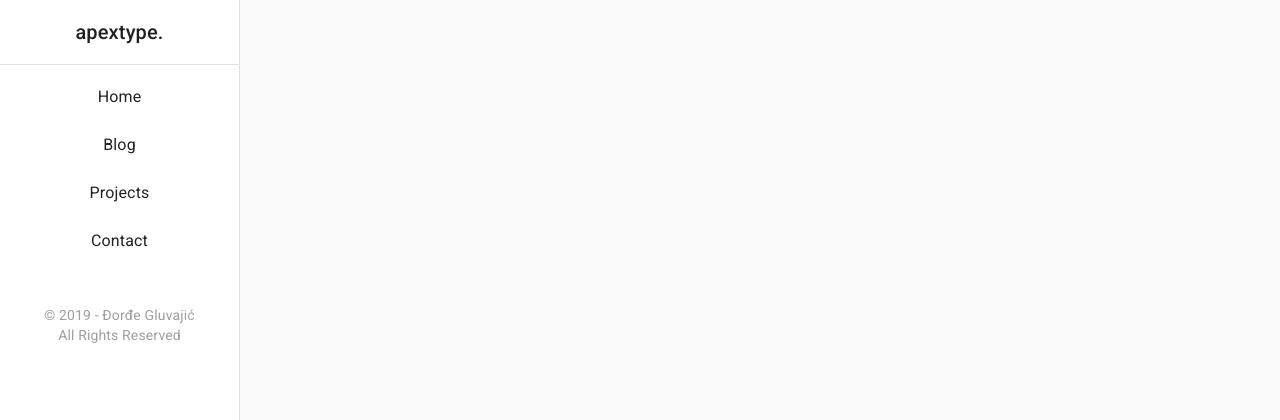
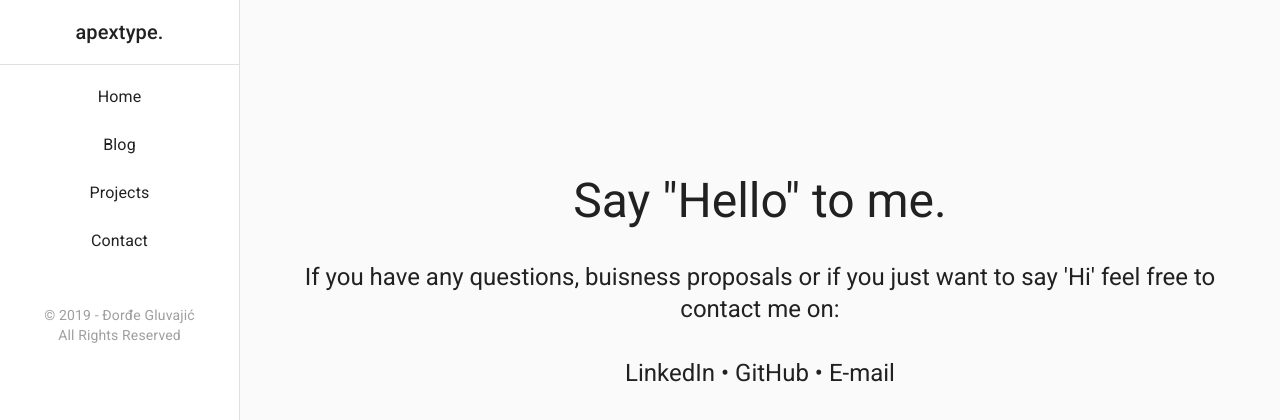
Before and after one commit to crn1/apextype-frontend, a React (Create React App) app: page /contact in a window 1280 px wide. Shown: the top 420 px of the page. Built offline with nearby package versions, Linux system fonts and the light colour scheme.

Commit message:
Added contact page

```diff
--- a/src/App.js
+++ b/src/App.js
@@ -4,6 +4,7 @@ import { BrowserRouter, Route, Switch } from 'react-router-dom';
 import Wrapper from './Wrapper';
 import Home from './Home';
 import Blog from './Blog';
+import Contact from './Contact';
 
 const App = () => (
 	<BrowserRouter>
@@ -11,6 +12,7 @@ const App = () => (
 			<Switch>
 				<Route exact path='/' component={Home} />
 				<Route path='/blog' component={Blog} />
+				<Route path='/contact' component={Contact} />
 			</Switch>
 		</Wrapper>
 	</BrowserRouter>
--- /dev/null
+++ b/src/Contact.js
@@ -0,0 +1,46 @@
+import React from 'react';
+import Typography from '@material-ui/core/Typography';
+import Grid from '@material-ui/core/Grid';
+import { makeStyles } from '@material-ui/core/styles';
+
+const useStyles = makeStyles(theme => ({
+	flex: {
+		display: 'flex',
+		alignItems: 'center',
+		[theme.breakpoints.up('sm')]: {
+			paddingTop: '15%',
+		}
+	},
+	flexGrow: {
+		flexGrow: 1,
+	}
+}));
+
+
+const Home = () => {
+
+	const classes = useStyles();
+
+	return (
+		<Grid container spacing={4} className={classes.flex}>
+			<Grid item xs={12}>
+				<Typography className={classes.flexGrow} variant='h3' align='center'>
+					Say "Hello" to me.
+				</Typography>
+			</Grid>
+			<Grid item xs={12}>
+				<Typography className={classes.flexGrow} variant='h5' align='center'>
+					If you have any questions, buisness proposals or if you just want to say 'Hi' feel free to contact me on:
+				</Typography>
+			</Grid>
+			<Grid item xs={12}>
+				<Typography className={classes.flexGrow} variant='h5' align='center'>
+				LinkedIn • GitHub • E-mail
+				</Typography>
+			</Grid>
+		</Grid>
+	);
+
+}
+
+export default Home;
```
